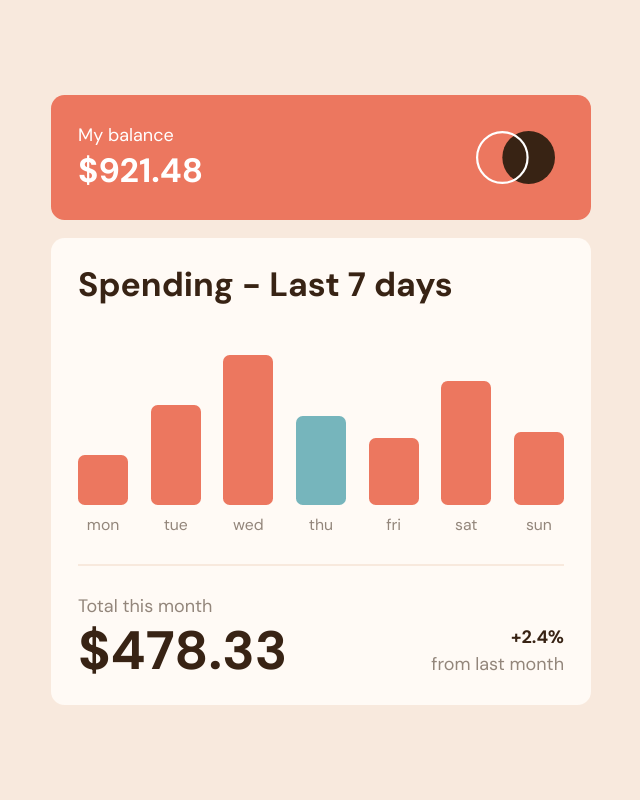
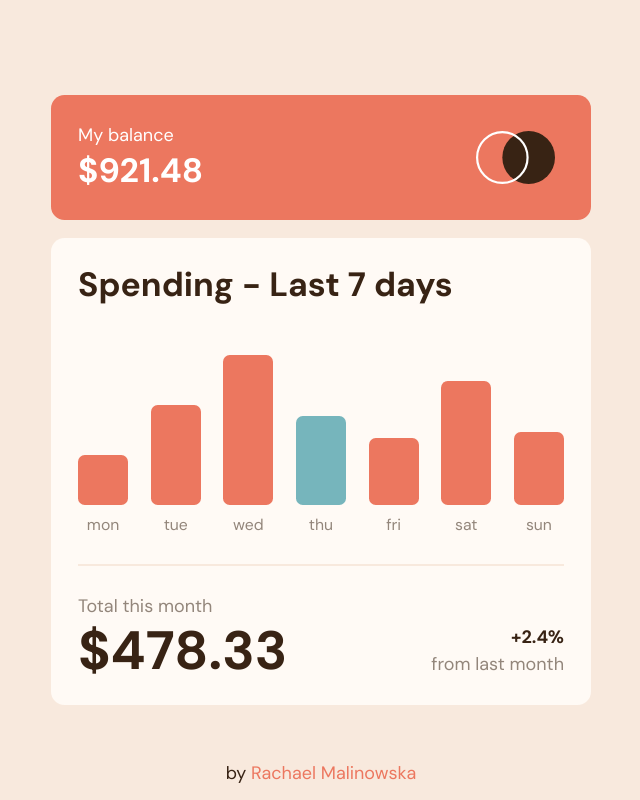
Before and after one commit to rachaelhrlm/fm-expense-chart-component, a React (Create React App) app: page / in a window 1280 px wide. Shown: the whole page, without its empty margins (319-959 px from the left). Built offline with nearby package versions, Linux system fonts and the light colour scheme.

Commit message:
add credit

```diff
--- a/public/styles/app.css
+++ b/public/styles/app.css
@@ -363,6 +363,18 @@ Ensure the default browser behavior of the `hidden` attribute.
 .-top-7{
   top: -1.75rem;
 }
+.bottom-0{
+  bottom: 0px;
+}
+.bottom-1{
+  bottom: 0.25rem;
+}
+.bottom-2{
+  bottom: 0.5rem;
+}
+.bottom-3{
+  bottom: 0.75rem;
+}
 .-m-\[20\%\]{
   margin: -20%;
 }
@@ -523,6 +535,14 @@ Ensure the default browser behavior of the `hidden` attribute.
   --tw-text-opacity: 1;
   color: hsl(28 10% 53% / var(--tw-text-opacity));
 }
+.text-primary-cyan{
+  --tw-text-opacity: 1;
+  color: hsl(186 34% 60% / var(--tw-text-opacity));
+}
+.text-primary-red{
+  --tw-text-opacity: 1;
+  color: hsl(10 79% 65% / var(--tw-text-opacity));
+}
 .opacity-0{
   opacity: 0;
 }
--- a/src/App.tsx
+++ b/src/App.tsx
@@ -81,6 +81,12 @@ export const App: FunctionComponent = () => {
                     </section>
                 </div>
             </div>
+            <div className="absolute bottom-3">
+                {`by `}
+                <a className="text-primary-red" href="https://github.com/rachaelhrlm" target="_blank" rel="noreferrer">
+                    Rachael Malinowska
+                </a>
+            </div>
         </main>
     );
 };
```
